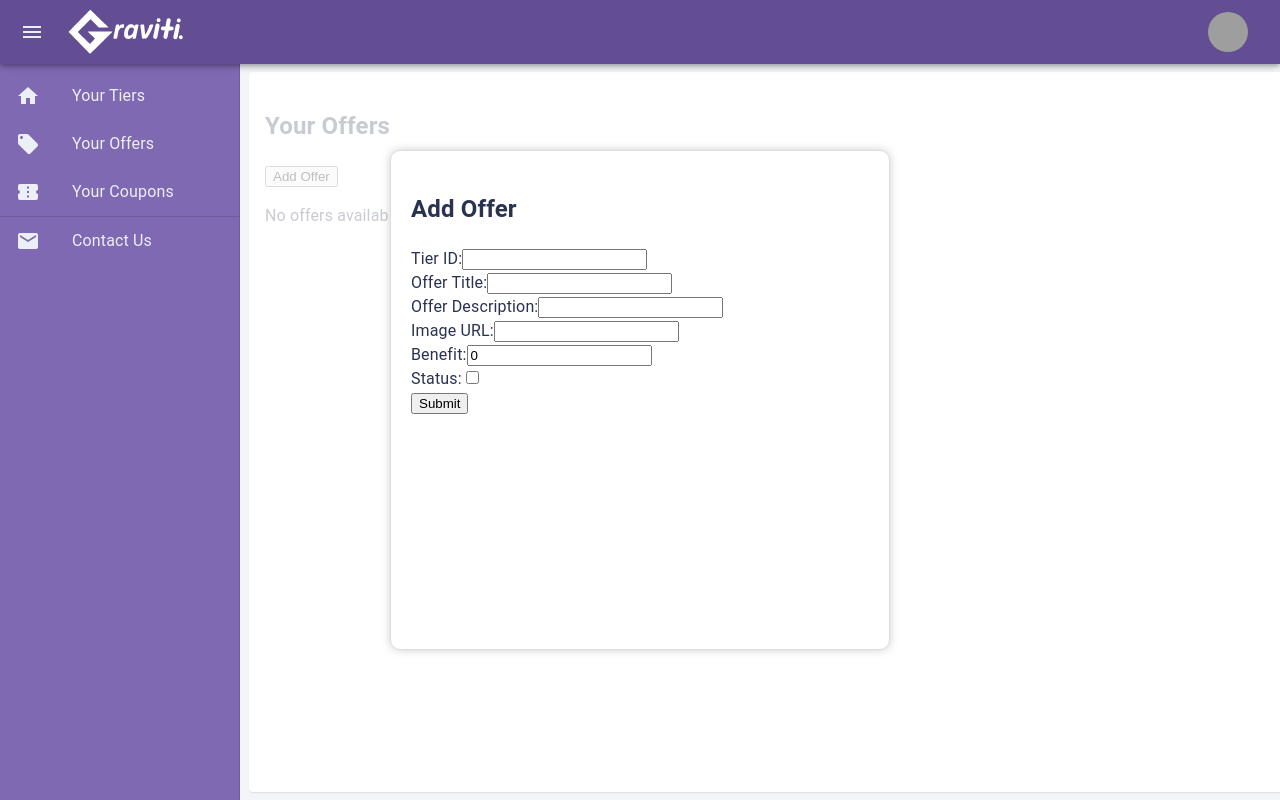
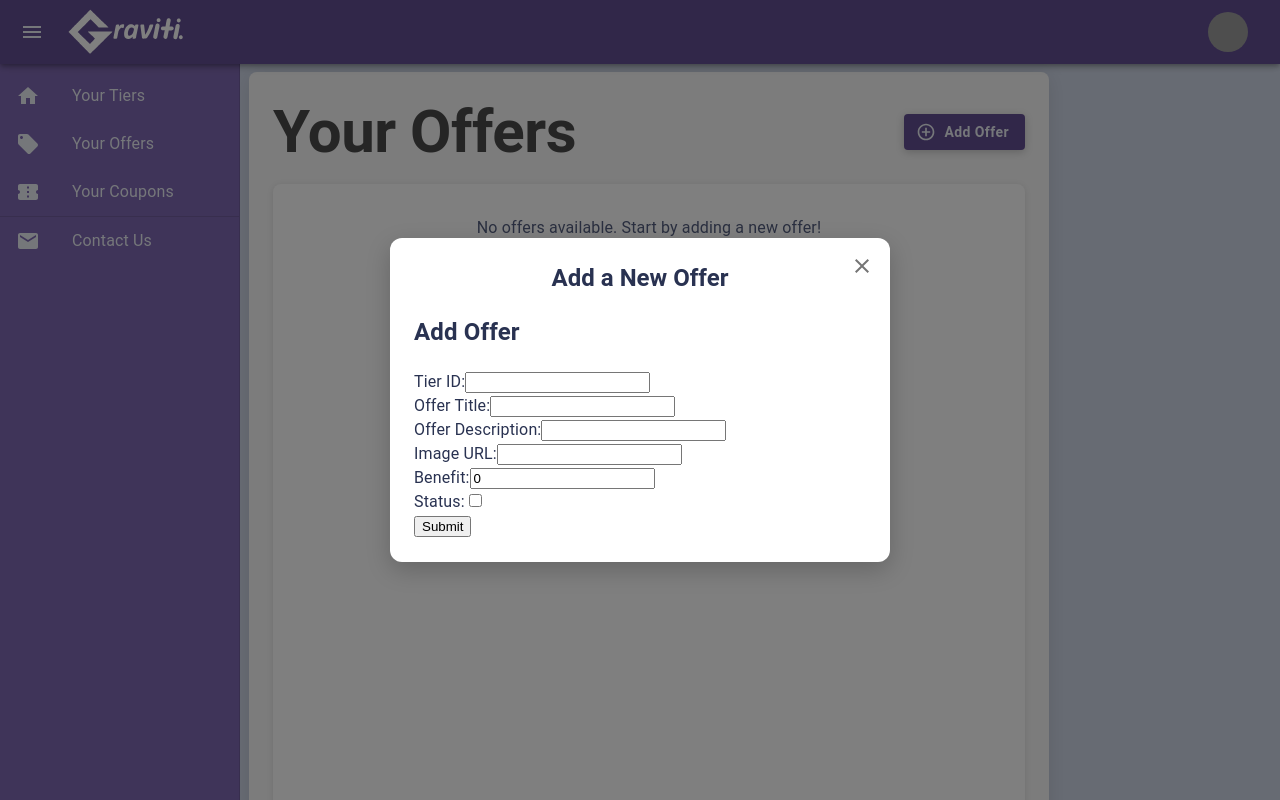
Before and after one commit to itzjeppy/lms-frontend, a React (Create React App) app: page /offers in a window 1280 px wide. Both pictures are taken after a click on the button "Add Offer". Shown: the top 800 px of the page. Built offline with nearby package versions, Linux system fonts and the light colour scheme; grey boxes are pictures that could not be loaded.

Commit message:
offers update

```diff
--- a/src/Components/Common/Layout.jsx
+++ b/src/Components/Common/Layout.jsx
@@ -23,7 +23,7 @@ const Layout = () => {
   return (
     <>
       <AppBar
-        position="fixed" // Changed from 'sticky' to 'fixed'
+        position="fixed"
         sx={{
           backgroundColor: "#634E94",
           zIndex: (theme) => theme.zIndex.drawer + 1,
@@ -103,8 +103,8 @@ const Layout = () => {
         paddingBottom: 1,
         marginTop: `${appBarHeight}px`, // Added top margin to compensate for the fixed AppBar
         height: `calc(100vh - ${appBarHeight}px)`,
-        width: '100%',
-        overflow: '',
+        width: '100vw',
+        overflow: 'auto',
         transition: theme => theme.transitions.create(['margin', 'width'], {
           easing: theme.transitions.easing.sharp,
           duration: theme.transitions.duration.leavingScreen,
@@ -113,8 +113,8 @@ const Layout = () => {
         <Box
         component="main"
         sx={{
-          width: '100%', // Full width
-          height: '100%', // Full height
+          width: '100vh', // Full width
+          height: '100vw', // Full height
           p: 0
         }}>
           <Outlet  sidebarOpen={open} />
--- a/src/Components/Offers/OffersContent.jsx
+++ b/src/Components/Offers/OffersContent.jsx
@@ -1,22 +1,17 @@
 import React, { useState } from "react";
-import { Paper } from "@mui/material";
-import Modal from "react-modal";
-import FormikForm from './FormicForm';
+import {
+  Paper,
+  Button,
+  Typography,
+  Box,
+  IconButton,
+  Container,
+} from "@mui/material";
+import AddCircleOutlineIcon from "@mui/icons-material/AddCircleOutline";
+import CloseIcon from "@mui/icons-material/Close";
+import { Modal } from "@mui/material";
+import FormikForm from "./FormicForm";
 import OffersList from "./OffersList";
-
-const customStyles = {
-  content: {
-    top: "50%",
-    left: "50%",
-    transform: "translate(-50%, -50%)",
-    width: "500px",
-    height: "500px",
-    padding: "20px",
-    border: "1px solid #ddd",
-    borderRadius: "10px",
-    boxShadow: "0px 0px 10px rgba(0,0,0,0.2)",
-  },
-};
 
 const OffersContent = () => {
   const [modalIsOpen, setModalIsOpen] = useState(false);
@@ -38,36 +33,117 @@ const OffersContent = () => {
   };
 
   return (
-        <Paper
+    <Container
       sx={{
-        width: '100%', // Always take full width provided by the parent
-        height: '100%', // Full height of the container
-        margin: 0, // No margin
-        padding: 2, // Padding inside the Paper
-        boxSizing: 'border-box', // Ensure padding is accounted for in dimensions
-        display: 'flex', // Flex container
-        flexDirection: 'column', // Stack children vertically
-        position: 'relative', // Position relative for inner content alignment
+        display: "flex",
+        flexDirection: "column",
+        height: "100%",
+        p: 3,
+        bgcolor: "#f9f9f9", // Light background
+        borderRadius: 2,
+        boxShadow: "0 4px 20px rgba(0, 0, 0, 0.1)", // Subtle shadow
       }}
     >
-      <div className="offers-content">
-        <h2>Your Offers</h2>
-        <button
-          className="add-offer-btn"
+      {/* Header Section */}
+      <Box
+        sx={{
+          display: "flex",
+          justifyContent: "space-between",
+          alignItems: "center",
+          mb: 2,
+        }}
+      >
+        <Typography
+          variant="h2"
+          sx={{
+            fontWeight: "bold",
+            color: "#4A4A4A",
+          }}
+        >
+          Your Offers
+        </Typography>
+        <Button
+          variant="contained"
+          color="primary"
+          startIcon={<AddCircleOutlineIcon />}
           onClick={() => setModalIsOpen(true)}
+          sx={{
+            fontWeight: "bold",
+            textTransform: "none", // Avoid uppercase
+            boxShadow: "0 2px 8px rgba(0, 0, 0, 0.2)",
+          }}
         >
           Add Offer
-        </button>
-        <Modal
-          isOpen={modalIsOpen}
-          style={customStyles}
-          onRequestClose={() => setModalIsOpen(false)}
+        </Button>
+      </Box>
+
+      {/* Offers List Section */}
+      <Box
+        sx={{
+          flexGrow: 1,
+          overflowY: "auto", // Scrollable content
+          bgcolor: "#ffffff", // White card background
+          p: 2,
+          borderRadius: 2,
+          boxShadow: "0 1px 6px rgba(0, 0, 0, 0.1)", // Subtle shadow
+        }}
+      >
+        {offers.length > 0 ? (
+          <OffersList offers={offers} onStatusToggle={handleStatusToggle} />
+        ) : (
+          <Typography
+            variant="body1"
+            color="textSecondary"
+            sx={{ textAlign: "center", mt: 2 }}
+          >
+            No offers available. Start by adding a new offer!
+          </Typography>
+        )}
+      </Box>
+
+      {/* Add Offer Modal */}
+      <Modal
+        open={modalIsOpen}
+        onClose={() => setModalIsOpen(false)}
+        aria-labelledby="add-offer-modal-title"
+        aria-describedby="add-offer-modal-description"
+        sx={{
+          display: "flex",
+          justifyContent: "center",
+          alignItems: "center",
+        }}
+      >
+        <Paper
+          sx={{
+            width: "500px",
+            maxWidth: "90%",
+            p: 3,
+            borderRadius: 3,
+            boxShadow: "0 8px 24px rgba(0, 0, 0, 0.2)", // Stronger shadow
+            position: "relative",
+          }}
         >
+          <IconButton
+            onClick={() => setModalIsOpen(false)}
+            sx={{
+              position: "absolute",
+              top: 8,
+              right: 8,
+              color: "grey.600",
+            }}
+          >
+            <CloseIcon />
+          </IconButton>
+          <Typography
+            variant="h5"
+            sx={{ fontWeight: "bold", mb: 2, textAlign: "center" }}
+          >
+            Add a New Offer
+          </Typography>
           <FormikForm onSubmit={handleSubmit} />
-        </Modal>
-        <OffersList offers={offers} onStatusToggle={handleStatusToggle} />
-      </div>
-    </Paper>
+        </Paper>
+      </Modal>
+    </Container>
   );
 };
 
```
